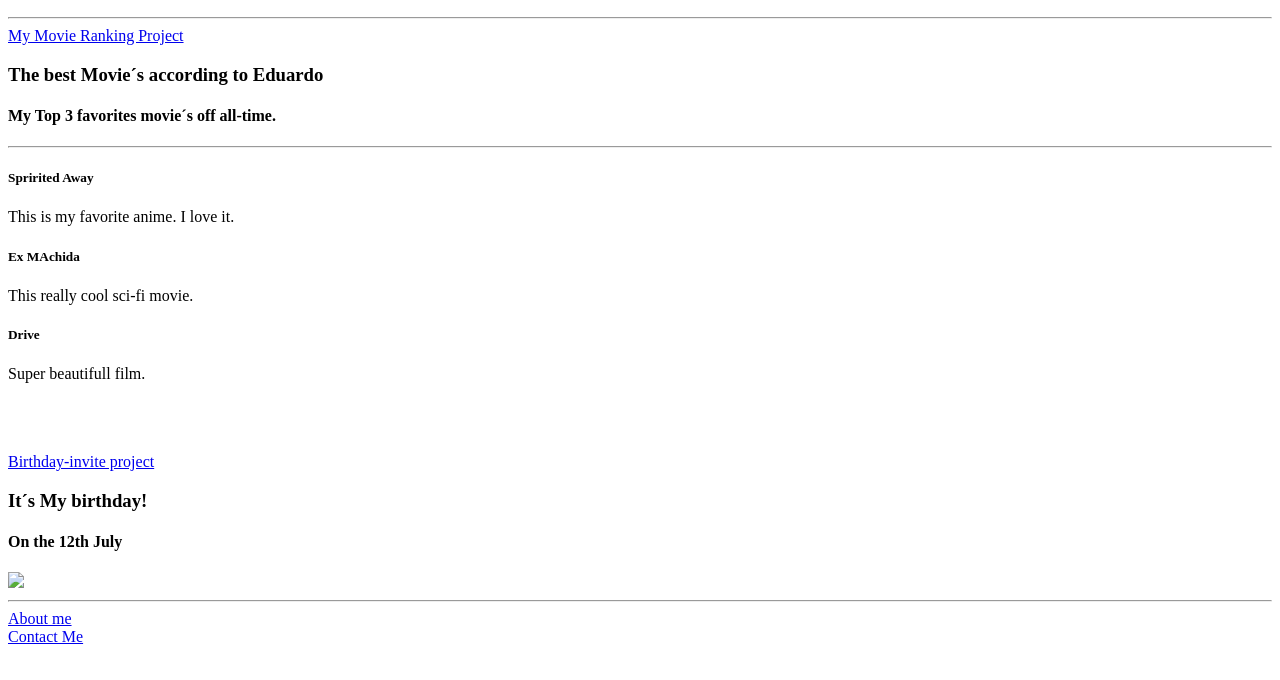
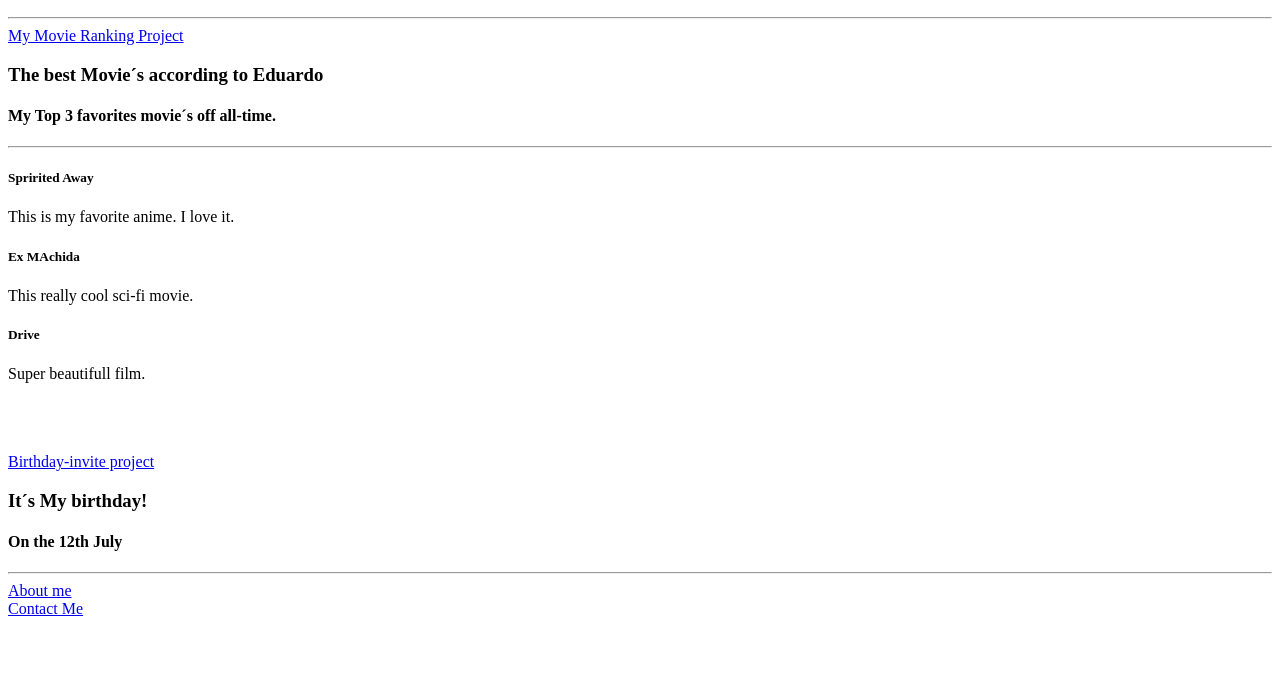
Before and after one commit to eduazh/-HTML-Port, a plain HTML site: page index.html in a window 1280 px wide. Shown: the part 110-790 px from the top of the page. Drawn offline with Linux system fonts and the light colour scheme.

Commit message:
1.0.html

```diff
--- a/index.html
+++ b/index.html
@@ -27,7 +27,6 @@
 
                 <h3>It´s My birthday!</h3>
                     <h4>On the 12th July</h4>
-                <img src="../4.0 File Paths/dog.png">
         <hr />
         <a href="./public/about.html">About me</a> <br />
         <a href="./public/contact.html">Contact Me</a>
```
